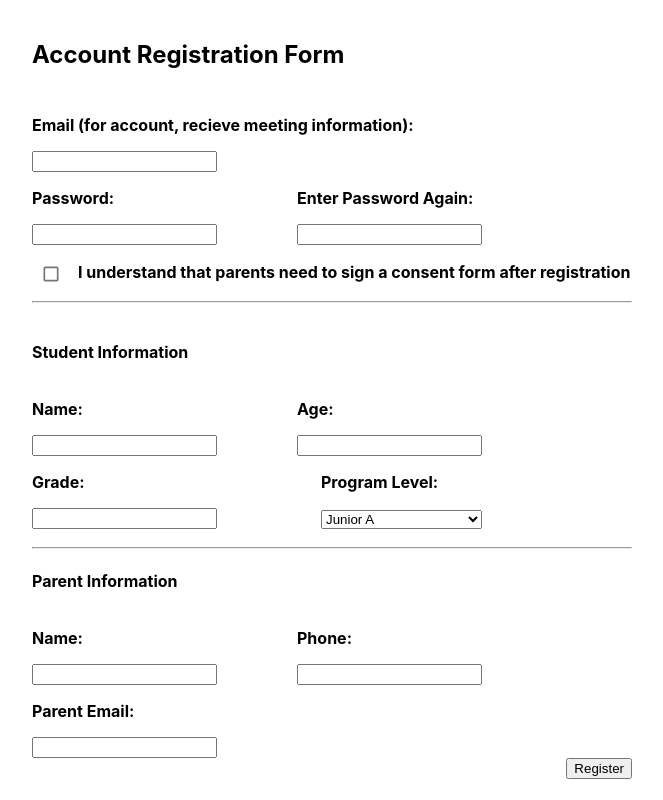
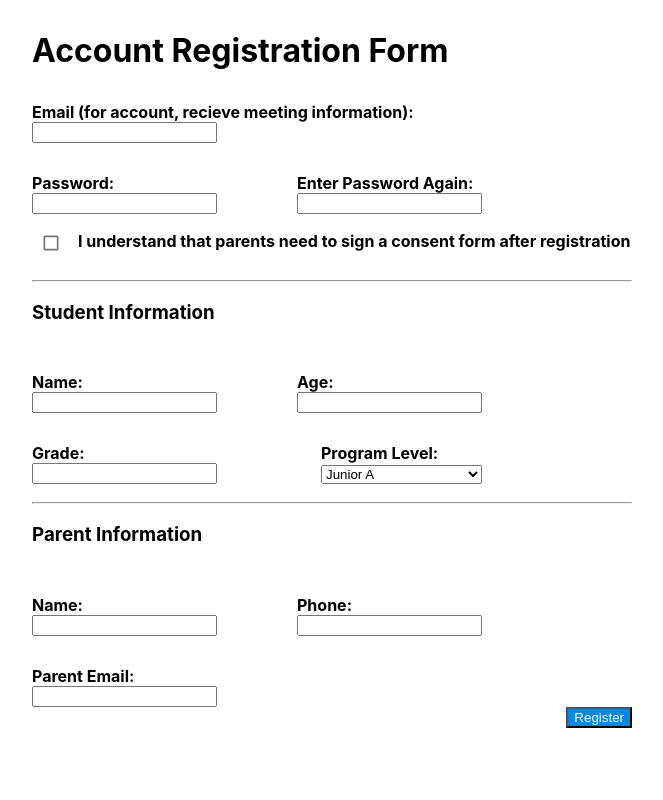
Before and after one commit to csc-536/tucson-math-circle-portal-, a React (Create React App) app in the folder frontend/: page / in a window 1280 px wide. Shown: the whole page, without its empty margins (308-971 px from the left). Built offline with nearby package versions, Linux system fonts and the light colour scheme.

Commit message:
Cleaner reg look, password stars

```diff
--- a/frontend/src/registration/registration.css
+++ b/frontend/src/registration/registration.css
@@ -1,11 +1,11 @@
 form {
-	padding: 10px;
 	margin: 0 auto;
 	width: 600px;
 }
 
 label {
 	font-weight: bold;
+	margin-top: 30px;
 }
 
 input {
@@ -34,6 +34,9 @@ div {
 #reg {
 	clear: both;
 	float: right;
+	margin-bottom: 50px;
+	color: white;
+	background-color: #008ae6;
 }
 
 select {
--- a/frontend/src/registration/registration.js
+++ b/frontend/src/registration/registration.js
@@ -11,19 +11,19 @@ const checkedIcon = <CheckBoxIcon fontSize="small" />
 function Registration(props) {
 	return (
 		<form>
-			<h2>Account Registration Form</h2>
+			<h1>Account Registration Form</h1>
 			<div id="accountInfo">
 				<label>
-				    <p>Email (for account, recieve meeting information):</p>
+				    Email (for account, recieve meeting information):
 				    <input type="text" name="email" />
 				</label>
-				<label id="password" class="col1">
-					<p>Password:</p>
-					<input type="text" name="password" />
+				<label id="password" className="col1">
+					Password:
+					<input type="password" name="password" />
 				</label>
-				<label id="re-password" class="col2">
-					<p>Enter Password Again:</p>
-					<input type="text" name="re-password" />
+				<label id="re-password" className="col2">
+					Enter Password Again:
+					<input type="password" name="re-password" />
 				</label>
 			</div>
 			<div id="checkbox">
@@ -34,23 +34,24 @@ function Registration(props) {
             	/>
 				I understand that parents need to sign a consent form after registration
 			</div>
-			<hr />
 			<div id="studentInformation">
-				<h4>Student Information</h4>
-				<label class="col1">
-				    <p>Name:</p>
+				<hr />
+				<h3>Student Information</h3>
+				<label className="col1">
+				    Name:
 				    <input type="text" name="sname" />
 				</label>
-				<label class="col2">
-					<p>Age:</p>
+				<label className="col2">
+					Age:
 					<input type="text" name="age" />
 				</label>
-				<label class="col1">
-					<p>Grade:</p>
+				<label className="col1">
+					Grade:
 					<input type="text" name="grade" />
 				</label>
-				<label class="col2">
-					<p>Program Level:</p>
+				<label className="col2">
+					Program Level:
+					<br />
 					<select>
 						<option value='juniorA'>Junior A</option>
 						<option value='juniorB'>Junior B</option>
@@ -60,17 +61,17 @@ function Registration(props) {
 			</div>
 			<div id="parentInformation">
 			<hr />
-				<h4>Parent Information</h4>
-				<label class="col1">
-				    <p>Name:</p>
+				<h3>Parent Information</h3>
+				<label className="col1">
+				    Name:
 				    <input type="text" name="pname" />
 				</label>
-				<label class="col2">
-					<p>Phone:</p>
+				<label className="col2">
+					Phone:
 					<input type="text" name="phone" />
 				</label>
-				<label class="col1">
-					<p>Parent Email:</p>
+				<label className="col1">
+					Parent Email:
 					<input type="text" name="pemail" />
 				</label>
 			</div>
```
